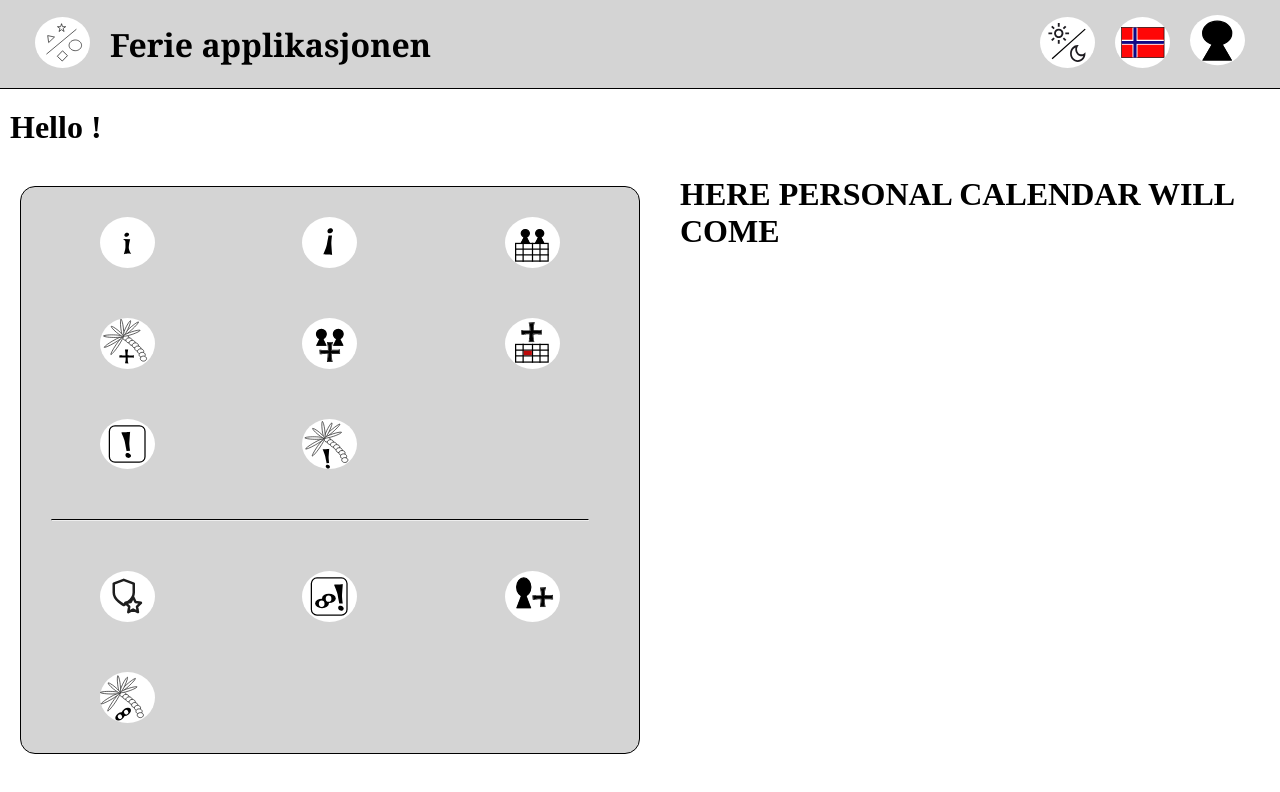
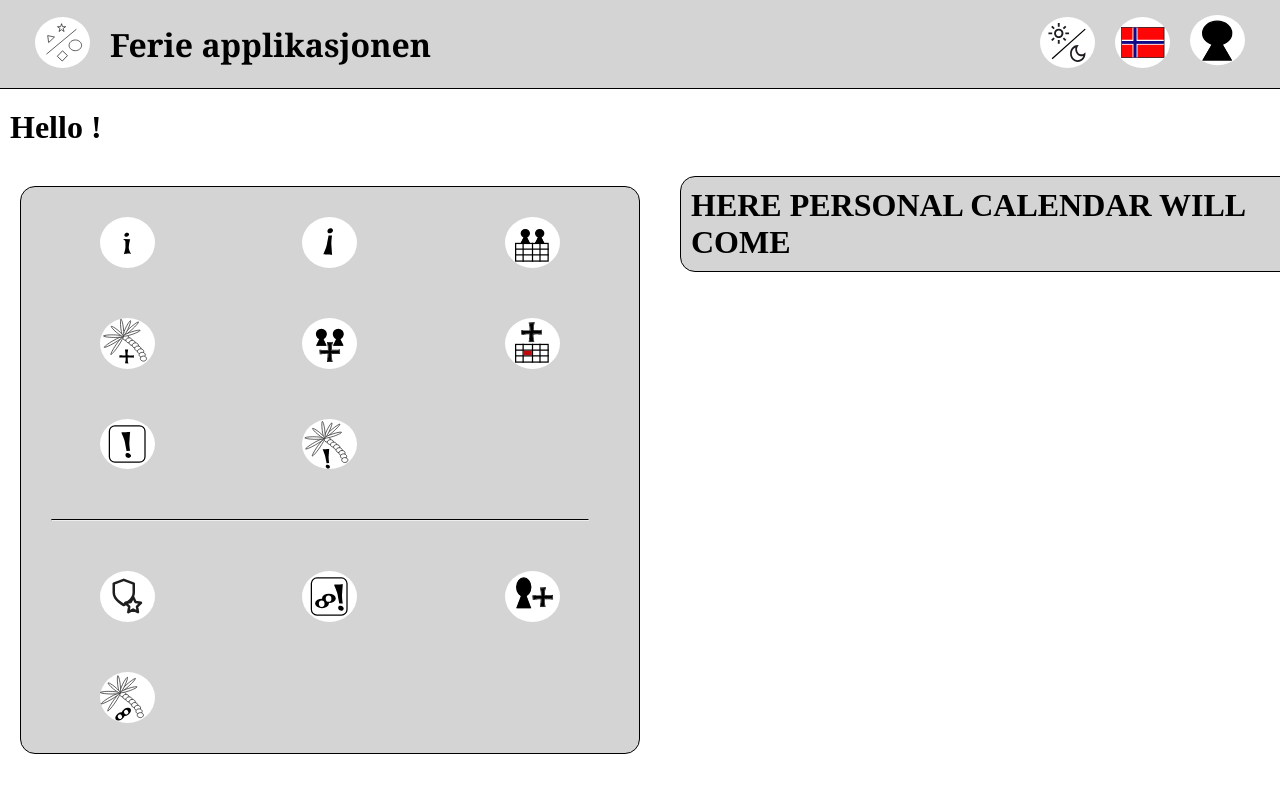
Before and after one commit to InaFPedersen/Holiday-Application, a React (Vite) app in the folder holiday-app/: page / in a window 1280 px wide. Shown: the top 792 px of the page. Built offline with nearby package versions, Linux system fonts and the light colour scheme.

Commit message:
update: with correct naming

```diff
--- a/holiday-app/src/components/Calendar/Calendar.css
+++ b/holiday-app/src/components/Calendar/Calendar.css
@@ -1,9 +1,14 @@
-.navigation-light-mode {
+.calendar-light-mode {
   background-color: #d4d4d4;
   border: 1px solid #000;
 }
 
-.navigation-dark-mode {
+.calendar-dark-mode {
   background-color: #454545;
   border: 1px solid #fff;
 }
+
+.calendar-dark-mode, .calendar-light-mode {
+  border-radius: 15px;
+  padding: 10px;
+}
```
